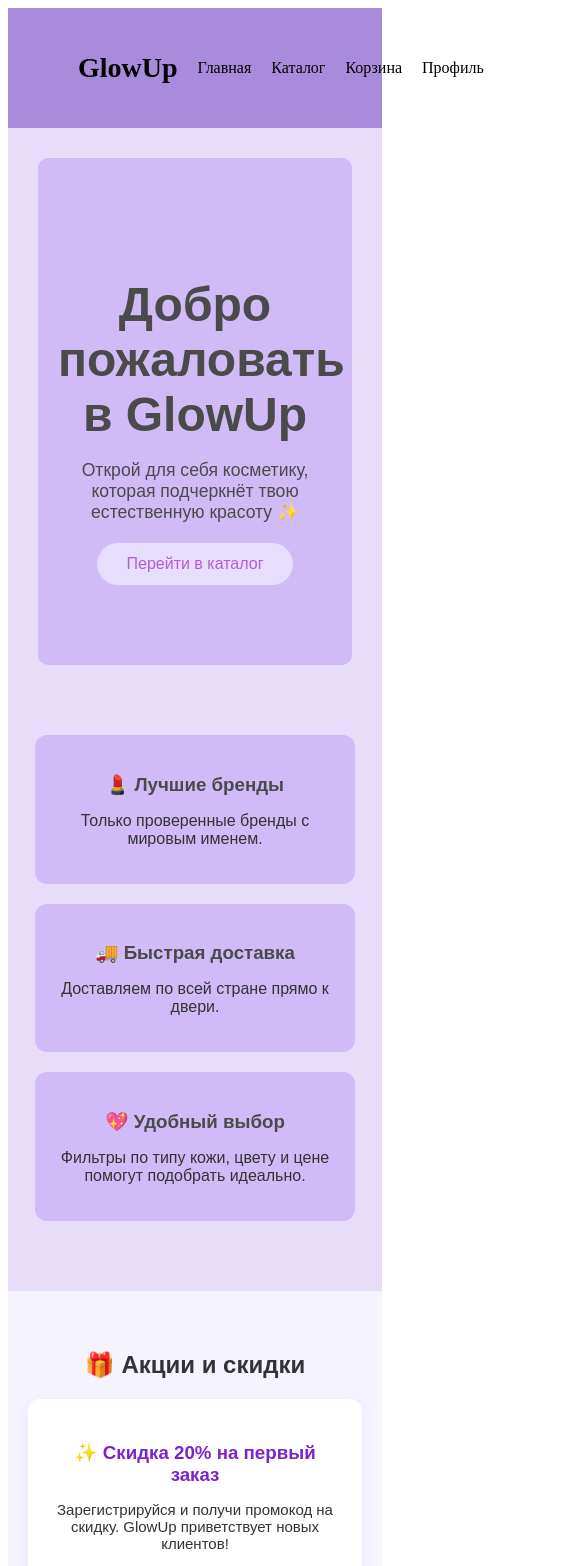
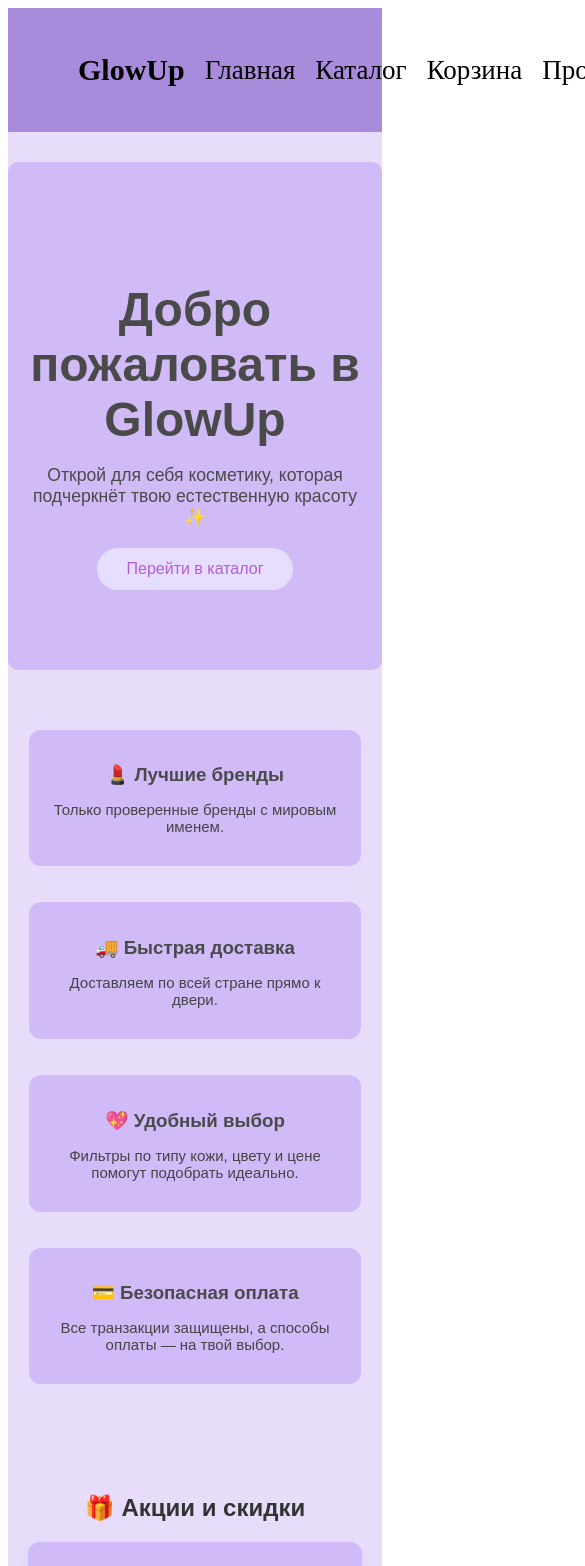
Before and after one commit to JasonWarkings/Glow-Up, a Vue app: page / in a window 390 px wide. Shown: the top 1566 px of the page, 585 px wide, since content can reach past the window. Built offline with nearby package versions, Linux system fonts and the light colour scheme.

Commit message:
feature:update main pade

```diff
--- a/src/components/Footer.vue
+++ b/src/components/Footer.vue
@@ -1,3 +1,7 @@
+<script setup>
+
+</script>
+
 <template>
   <footer class="footer">
     <p>© 2025 GlowUp. Все права защищены.</p>
--- a/src/components/Header.vue
+++ b/src/components/Header.vue
@@ -1,4 +1,7 @@
-//Header.vue
+<script setup>
+
+</script>
+
 <template>
   <header class="header">
     <h1 class="logo">GlowUp</h1>
@@ -18,9 +21,10 @@
   align-items: center;
   padding: 25px 70px;
   background-color: #A98BDB;
+  font-size: 27px;
 }
 .logo {
-  font-size: 28px;
+  font-size: 30px;
   font-weight: bold;
 }
 nav a {
--- a/src/components/ProductCard.vue
+++ b/src/components/ProductCard.vue
@@ -7,7 +7,7 @@
   </div>
 </template>
 
-<script>
+<script >
 export default {
   props: ['name', 'price', 'image']
 }
--- a/src/pages/MainPage.vue
+++ b/src/pages/MainPage.vue
@@ -1,12 +1,13 @@
 <template>
   <div class="main-page">
+    <!-- Приветствие -->
     <section class="hero">
       <h1>Добро пожаловать в GlowUp</h1>
       <p>Открой для себя косметику, которая подчеркнёт твою естественную красоту ✨</p>
       <button class="shop-btn">Перейти в каталог</button>
     </section>
 
-
+    <!-- Преимущества -->
     <section class="features">
       <div class="feature">
         <h3>💄 Лучшие бренды</h3>
@@ -20,7 +21,13 @@
         <h3>💖 Удобный выбор</h3>
         <p>Фильтры по типу кожи, цвету и цене помогут подобрать идеально.</p>
       </div>
+      <div class="feature">
+        <h3>💳 Безопасная оплата</h3>
+        <p>Все транзакции защищены, а способы оплаты — на твой выбор.</p>
+      </div>
     </section>
+
+    <!-- Акции -->
     <section class="promo-section">
       <h2>🎁 Акции и скидки</h2>
       <div class="promo-grid">
@@ -41,10 +48,12 @@
         </div>
       </div>
     </section>
-
   </div>
 </template>
 
+<script setup>
+// Здесь можно добавить логику перехода или динамики
+</script>
 
 <style scoped>
 .main-page {
@@ -53,19 +62,78 @@
   color: #333;
 }
 
-/* Верхний баннер */
-
-
+/* Hero */
 .hero {
-  background-color:#d0bbf7;
+  background-color: #d0bbf7;
   padding: 80px 20px;
   border-radius: 10px;
-  margin: 30px;
+  margin: 30px auto;
+  max-width: 1200px;
+  box-shadow: none;
 }
+
+.hero h1 {
+  font-size: 3rem;
+  color: #4A4A4A;
+  margin-bottom: 10px;
+}
+
+.hero p {
+  font-size: 1.1rem;
+  color: #4A4A4A;
+  margin-bottom: 20px;
+}
+
+.shop-btn {
+  background-color: #E7DDFF;
+  border: none;
+  color: #b25ed3;
+  padding: 12px 30px;
+  border-radius: 25px;
+  font-size: 1rem;
+  cursor: pointer;
+  transition: 0.3s;
+}
+
+.shop-btn:hover {
+  background-color: #cab1f9;
+}
+
+/* Features */
+.features {
+  display: flex;
+  justify-content: center;
+  gap: 16px;
+  flex-wrap: nowrap;
+  overflow-x: auto;
+  padding: 0 10px;
+  margin: 60px 0;
+}
+
+.feature {
+  flex: 0 0 220px;
+  background-color: #d0bbf8;
+  padding: 16px;
+  border-radius: 12px;
+  text-align: center;
+}
+
+.feature h3 {
+  color: #4A4A4A;
+  margin-bottom: 10px;
+}
+
+.feature p {
+  font-size: 15px;
+  color: #444;
+}
+
+/* Promo Section */
 .promo-section {
-  padding: 40px 20px;
-  background-color: #f5f3ff;
+  padding: 10px 20px;
+  background-color: transparent;
   text-align: center;
+  margin-top: 0;
 }
 
 .promo-grid {
@@ -77,7 +145,7 @@
 }
 
 .promo-card {
-  background: white;
+  background: #d0bbf8;
   border-radius: 12px;
   box-shadow: 0 4px 12px rgba(168, 85, 247, 0.1);
   padding: 24px;
@@ -112,8 +180,20 @@
   box-shadow: 0 8px 16px rgba(168, 85, 247, 0.3);
 }
 
-/* 📱 Адаптация под мобильные устройства */
+/* Адаптация */
 @media (max-width: 600px) {
+  .features {
+    flex-wrap: wrap;
+    justify-content: center;
+    overflow-x: unset;
+  }
+
+  .feature {
+    flex: 1 1 100%;
+    max-width: 300px;
+    margin-bottom: 20px;
+  }
+
   .promo-grid {
     flex-direction: column;
     align-items: center;
@@ -123,53 +203,4 @@
     max-width: 100%;
   }
 }
-
-.hero h1 {
-  font-size: 3.0rem;
-  color:#4A4A4A;
-  margin-bottom: 10px;
-}
-
-.hero p {
-  color:#4A4A4A;
-  font-size: 1.1rem;
-  margin-bottom: 20px;
-}
-
-.shop-btn {
-  background-color: #E7DDFF;
-  border: none;
-  color: #b25ed3;
-  padding: 12px 30px;
-  border-radius: 25px;
-  font-size: 1rem;
-  cursor: pointer;
-  transition: 0.3s;
-}
-
-.shop-btn:hover {
-  background-color:#cab1f9;
-}
-
-/* Преимущества */
-.features {
-  display: flex;
-  justify-content: space-around;
-  margin: 60px 0;
-  flex-wrap: wrap;
-}
-
-.feature {
-  background-color:#d0bbf8;
-  padding: 20px;
-  border-radius: 12px;
-  width: 280px;
-  margin: 10px;
-  box-shadow: 0 2px 8px #4A4A4A(0,0,0,0.05);
-}
-
-.feature h3 {
-  color: #4A4A4A;
-  margin-bottom: 10px;
-}
 </style>
--- /dev/null
+++ b/src/pages/SalesPage.vue
@@ -0,0 +1,40 @@
+
+<template>
+  <div class="promo-card">
+    <h3>{{ title }}</h3>
+    <p>{{ description }}</p>
+    <button class="promo-button">{{ buttonText }}</button>
+  </div>
+</template>
+
+<script setup>
+
+defineProps({
+  title: String,
+  description: String,
+  buttonText: String
+});
+</script>
+
+<style scoped>
+.promo-card {
+  background: white;
+  border-radius: 12px;
+  box-shadow: 0 4px 12px rgba(168, 85, 247, 0.1);
+  padding: 24px;
+  max-width: 300px;
+  flex: 1 1 280px;
+  margin: 10px;
+}
+
+.promo-button {
+  background: linear-gradient(135deg, #c084fc, #a855f7);
+  color: white;
+  border: none;
+  padding: 12px 24px;
+  border-radius: 8px;
+  font-size: 16px;
+  font-weight: 600;
+  cursor: pointer;
+}
+</style>
```
Also changed, not shown: src/App.vue (+11 -5 lines), src/components/PromoCard.vue (added, +59 -0 lines), src/main.js (+4 -6 lines), src/router/index.js (+10 -7 lines), src/components/HelloWorld.vue (line endings or trailing spaces), 1 other file (tests, documents, lock files or other folders). Lines whose indentation alone changed are shown as unchanged.
